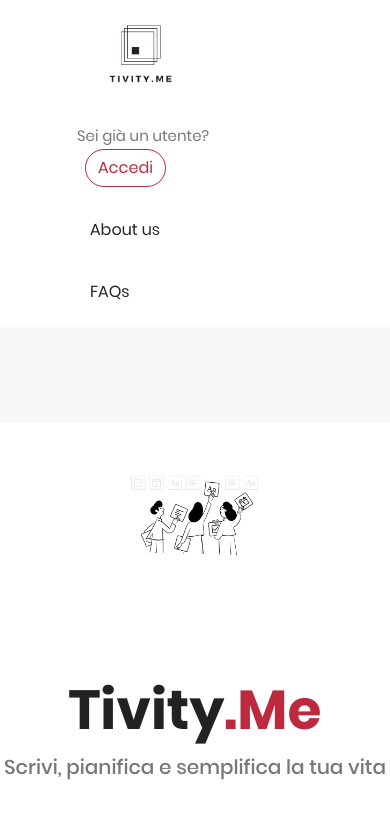
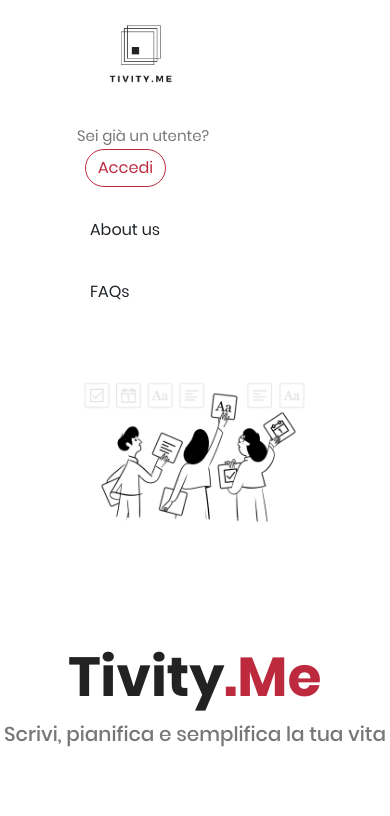
Before and after one commit to Tivity-life/Tivity-front, a Vue app: page /#/ in a window 390 px wide. Shown: the top 816 px of the page. Built offline with nearby package versions, Linux system fonts and the light colour scheme; what vue-chartkick would draw is missing.

Commit message:
fixed image + homepage responsive

```diff
--- a/src/components/home/home.vue
+++ b/src/components/home/home.vue
@@ -25,7 +25,7 @@
       <div class="text-center pt-6 mt-5">
         <div class="row">
           <div class="col-md-2 text-center"></div>
-          <img id= "imm" src="../../assets/prova.png" style= "width: 38%;"/>
+          <img id= "imm" src="../../assets/prova.png"/>
           <div class="col-md-4 text-center">
             <br><br>
             <h2 style="font-size: 55px">Tivity<span style= "color: #bd2a3e">.Me</span></h2>
@@ -427,6 +427,10 @@
 
 }
 
+#imm {
+  width: 38%;
+}
+
 #immagini {
   transition: 0.8s;
   padding: 8px;
@@ -512,8 +516,12 @@
   }
 
   section:nth-of-type(1) {
-  margin-top: 96px;
+    margin-top: 0px;
     height: 600px;
+  }
+
+  #imm {
+     width: 62%
   }
 
   section:nth-of-type(4) {
```
Lines whose indentation alone changed are shown as unchanged.
